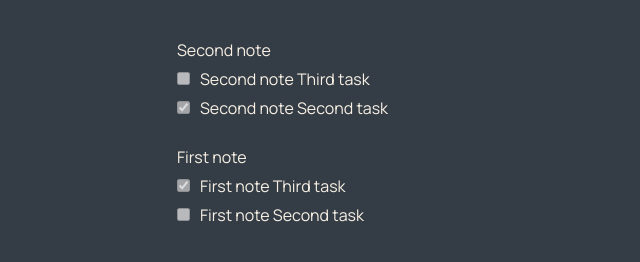
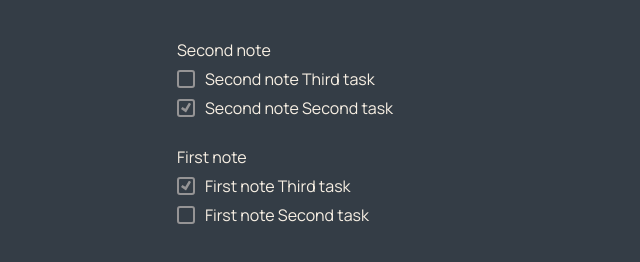
Before and after one commit to DzmitrySudalenka/notes, a Vue app: page / in a window 1280 px wide. Shown: the part 234-496 px from the top of the page, without its empty margins (258-898 px from the left). Built offline with nearby package versions, Linux system fonts and the light colour scheme.

Commit message:
feat: add checkbox style

```diff
--- a/src/assets/main.css
+++ b/src/assets/main.css
@@ -1,3 +1,14 @@
+:root {
+  --form-control-color: #f76695;
+  --form-control-disabled: #959495;
+}
+
+*,
+*:before,
+*:after {
+  box-sizing: border-box;
+}
+
 body {
   padding: 50px 0;
 
@@ -77,3 +88,44 @@ a {
 .list-item:hover .btn-trash {
   opacity: 1;
 }
+
+/* checkbox */
+
+input[type="checkbox"] {
+  appearance: none;
+
+  display: flex;
+  justify-content: center;
+  align-items: center;
+  width: 18px;
+  height: 18px;
+
+  color: #f76695;
+
+  border: 2px solid #f76695;
+  border-radius: 3px;
+  cursor: pointer;
+}
+
+input[type="checkbox"]::before {
+  content: "";
+  width: 10px;
+  height: 10px;
+  clip-path: polygon(14% 44%, 0 65%, 50% 100%, 100% 16%, 80% 0%, 43% 62%);
+  transform: scale(0);
+  transform-origin: bottom left;
+  transition: .1s;
+  box-shadow: inset 0 10px #f76695;
+}
+
+input[type="checkbox"]:checked::before {
+  transform: scale(1);
+}
+
+input[type="checkbox"]:disabled {
+  border-color: #959495;
+}
+
+input[type="checkbox"]:disabled::before {
+  box-shadow: inset 0 10px #959495;
+}
--- a/src/components/NoteForm.vue
+++ b/src/components/NoteForm.vue
@@ -89,6 +89,11 @@ const showRemoveConfirmation = (task) => {
   align-items: center;
 }
 
+.task-item__text-wrap {
+  display: flex;
+  align-items: center;
+}
+
 .task-item__checkbox {
   margin-right: 10px;
 }
```
